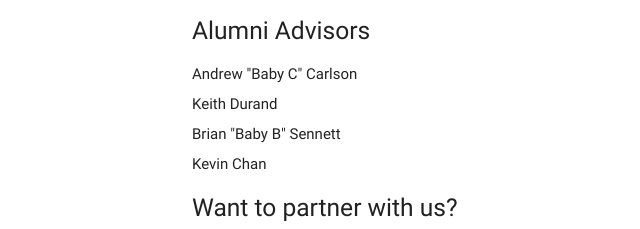
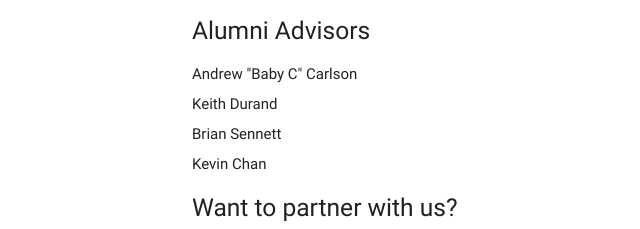
Before and after one commit to rhuffy/website, a website: page sponsors.html in a window 1280 px wide. Shown: the part 2728-2957 px from the top of the page, 0-640 px from the left. Drawn offline with nearby package versions, Linux system fonts and the light colour scheme; files whose address does not match are found by name.

Commit message:
remove baby b

```diff
--- a/sponsors.html
+++ b/sponsors.html
@@ -209,7 +209,7 @@
 
       <!-- Alumni advisors -->
       <h5>Alumni Advisors</h5>
-      <p>Andrew "Baby C" Carlson<br>Keith Durand<br>Brian "Baby B" Sennett<br>Kevin Chan</p>
+      <p>Andrew "Baby C" Carlson<br>Keith Durand<br>Brian Sennett<br>Kevin Chan</p>
 
       <h5>Want to partner with us?</h5>
       <p>If you are interested in sponsoring MIT Motorsports please email: fsae@mit.edu</p>
```
